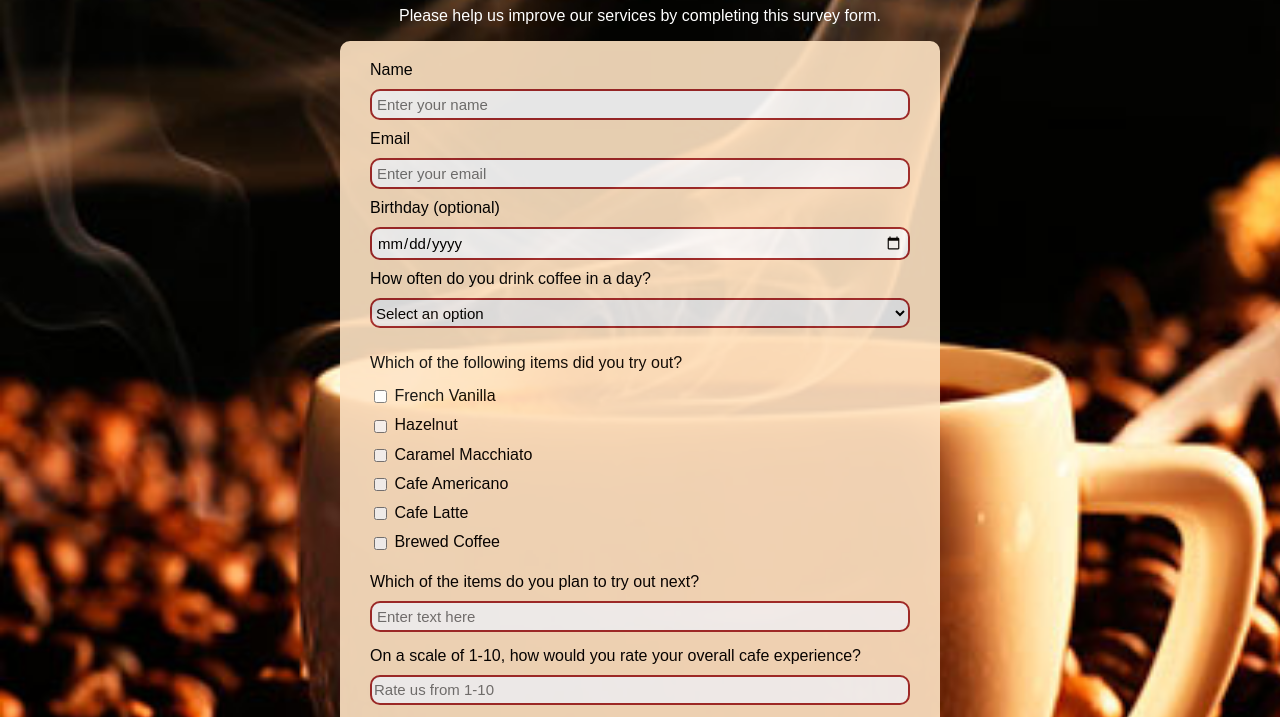
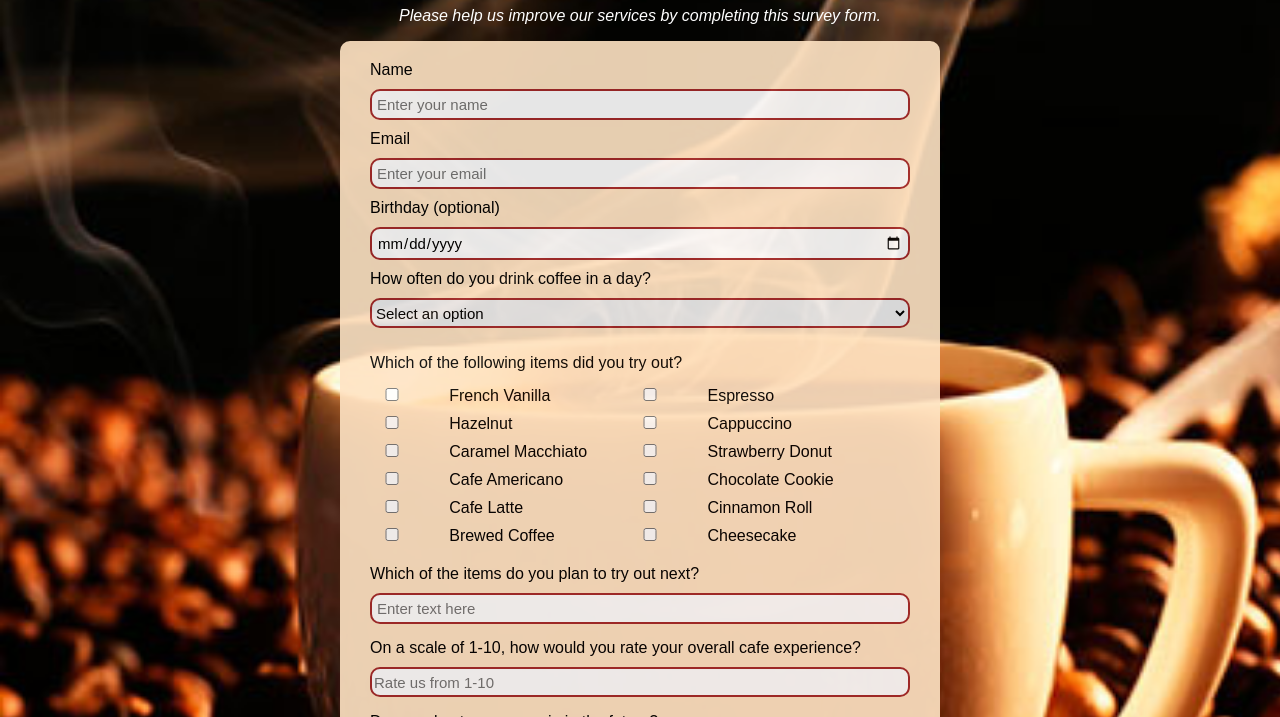
Before and after one commit to rainierteope/WebDev, a plain HTML site: page Simple Survey Form/index.html in a window 1280 px wide. Shown: the part 73-790 px from the top of the page. Drawn offline with Linux system fonts and the light colour scheme.

Commit message:
Added more menu items.

```diff
--- a/Simple Survey Form/css/styles.css
+++ b/Simple Survey Form/css/styles.css
@@ -15,7 +15,7 @@ body {
     height: auto;
     font-size: 16px;
 }
-div {
+.surveymaindiv {
     background-color: bisque;
     margin: auto;
     border-radius: 10px;
@@ -26,6 +26,9 @@ div {
 h1,#description {
     text-align: center;
     color: white;
+}
+#description {
+    font-style: italic;
 }
 label {
     display: block;
@@ -41,7 +44,7 @@ input[type="text"],input[type="date"],input[type="email"] {
     border: 2px solid brown;
     font-family: sans-serif;
 }
-input[type="checkbox"],input[type="radio"] {
+input[type="radio"] {
     vertical-align: middle;
 }
 textarea {
@@ -121,3 +124,21 @@ a {
 a:hover {
     color:brown;
 }
+.column {
+    display: inline-block;
+    width: 47%;
+    margin-left: -35px;
+    margin-right: 35px;
+    padding: 0;
+}
+.flavor {
+    width: 45%;
+    display: inline;
+    margin: 0;
+}
+input[type="checkbox"] {
+    width: 45%;
+    display: inline;
+    margin: 0;
+    vertical-align: left;
+}
--- a/Simple Survey Form/index.html
+++ b/Simple Survey Form/index.html
@@ -10,7 +10,7 @@
     <body>
         <h1 id="title">Customer Satisfaction Form</h1>
         <p id="description">Please help us improve our services by completing this survey form.</p>
-        <div>
+        <div class="surveymaindiv">
             <form action="" id="survey-form">
                 <fieldset>
                     <label for="name" id="name-label">Name
@@ -34,12 +34,24 @@
                 </fieldset>
                 <fieldset>
                     <p class="itemstried">Which of the following items did you try out?</p>
-                    <label for="French Vanilla"><input type="checkbox" name="French Vanilla" id="French Vanilla" value="French Vanilla" /> French Vanilla</label>
-                    <label for="Hazelnut"><input type="checkbox" name="Hazelnut" id="Hazelnut" value="Hazelnut" /> Hazelnut</label>
-                    <label for="Caramel Macchiato"><input type="checkbox" name="Caramel Macchiato" id="Caramel Macchiato" value="Caramel Macchiato" /> Caramel Macchiato</label>
-                    <label for="Cafe Americano"><input type="checkbox" name="Cafe Americano" id="Cafe Americano" value="Cafe Americano" /> Cafe Americano</label>
-                    <label for="Cafe Latte"><input type="checkbox" name="Cafe Latte" id="Cafe Latte" value="Cafe Latter" /> Cafe Latte</label>
-                    <label for="Brewed Coffee"><input type="checkbox" name="Brewed Coffee" id="Brewed Coffee" value="Brewed Coffee" /> Brewed Coffee</label>
+                    <div class="parent-div">
+                        <div class="column">
+                            <label for="French Vanilla"><input type="checkbox" name="French Vanilla" id="French Vanilla" value="French Vanilla" /><p class="flavor">French Vanilla</p></label>
+                            <label for="Hazelnut"><input type="checkbox" name="Hazelnut" id="Hazelnut" value="Hazelnut" /><p class="flavor">Hazelnut</p></label>
+                            <label for="Caramel Macchiato"><input type="checkbox" name="Caramel Macchiato" id="Caramel Macchiato" value="Caramel Macchiato" /><p class="flavor">Caramel Macchiato</p></label>
+                            <label for="Cafe Americano"><input type="checkbox" name="Cafe Americano" id="Cafe Americano" value="Cafe Americano" /><p class="flavor">Cafe Americano</p></label>
+                            <label for="Cafe Latte"><input type="checkbox" name="Cafe Latte" id="Cafe Latte" value="Cafe Latte" /><p class="flavor">Cafe Latte</p></label>
+                            <label for="Brewed Coffee"><input type="checkbox" name="Brewed Coffee" id="Brewed Coffee" value="Brewed Coffee" /><p class="flavor">Brewed Coffee</p></label>
+                        </div>
+                        <div class="column">
+                            <label for="Espresso"><input type="checkbox" name="Espresso" id="Espresso" value="Espresso" /><p class="flavor">Espresso</p></label>
+                            <label for="Cappuccino"><input type="checkbox" name="Cappuccino" id="Cappuccino" value="Cappuccino" /><p class="flavor">Cappuccino</p></label>
+                            <label for="Strawberry Donut"><input type="checkbox" name="Strawberry Donut" id="Strawberry Donut" value="Strawberry Donut" /><p class="flavor">Strawberry Donut</p></label>
+                            <label for="Chocolate Cookie"><input type="checkbox" name="Chocolate Cookie" id="Chocolate Cookie" value="Chocolate Cookie" /><p class="flavor">Chocolate Cookie</p></label>
+                            <label for="Cinnamon Roll"><input type="checkbox" name="Cinnamon Roll" id="Cinnamon Roll" value="Cinnamon Roll" /><p class="flavor">Cinnamon Roll</p></label>
+                            <label for="Cheesecake"><input type="checkbox" name="Cheesecake" id="Cheesecake" value="Cheesecake" /><p class="flavor">Cheesecake</p></label>
+                        </div>
+                    </div>
                     <label for="item-next" class="item-next">Which of the items do you plan to try out next?
                         <input type="text" name="item-next" id="item-next" placeholder="Enter text here" />
                     </label>
```
Also changed, not shown: Simple Cafe Menu/menu.html (+8 -2 lines).
